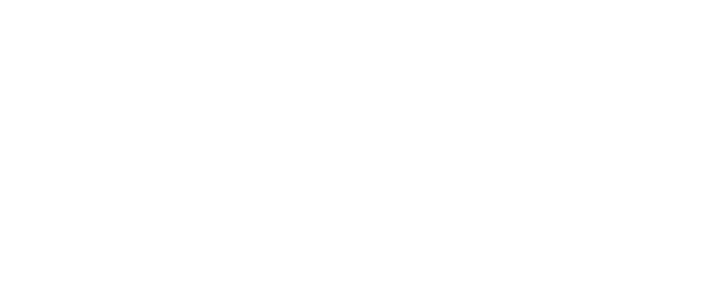
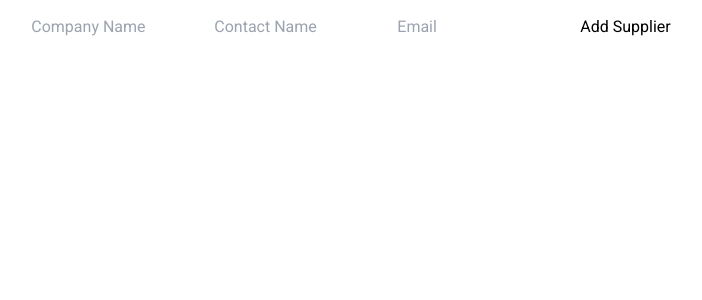
Before and after one commit to smudgy-g/kiosk-inventory-management, a React (Create React App) app in the folder client/: page /supplier/add in a window 1280 px wide. Before the commit this address had no page. Shown: the top 300 px of the page, without its empty margins (289-991 px from the left). Built offline with nearby package versions, Linux system fonts and the light colour scheme.

Commit message:
feat: add supplier api

```diff
--- a/client/src/App.tsx
+++ b/client/src/App.tsx
@@ -4,6 +4,7 @@
 import Login from './components/Login';
 import Product from './components/Product';
 import Client from './components/Client';
+import AddSupplier from './components/AddSupplier';
 
 function App() {
   return (
@@ -12,6 +13,7 @@
         <Route path='/' element={<Login />} />
         <Route path='/client' element={<Client />} />
         <Route path='/supplier/{:id}' element={<Product />} />
+        <Route path='/supplier/add' element={<AddSupplier />} />
       </Routes>
     </Router>
   );
--- /dev/null
+++ b/client/src/app/interfaces.ts
@@ -0,0 +1,14 @@
+export interface Supplier {
+  clientId: Number;
+  companyName: String;
+  contactName: String;
+  email: String;
+  id: Number;
+}
+
+export interface newSupplier {
+  clientId: Number;
+  companyName: String;
+  contactName: String;
+  email: String;
+}
--- /dev/null
+++ b/client/src/components/AddSupplier.tsx
@@ -0,0 +1,52 @@
+import { addSupplierToClient } from '../services/supplierService';
+import { newSupplier } from '../app/interfaces';
+import { useState } from 'react';
+import { useAppSelector } from '../app/hooks';
+
+export default function AddSupplier() {
+  const [company, setCompany] = useState('');
+  const [contact, setContact] = useState('');
+  const [email, setEmail] = useState('');
+
+  const clientID = useAppSelector((state) => state.client.id);
+
+  function handleSubmit(e: any) {
+    e.preventDefault();
+    const supplier: newSupplier = {
+      clientId: clientID,
+      companyName: company,
+      contactName: contact,
+      email: email,
+    };
+    addSupplierToClient(supplier);
+  }
+  return (
+    <div>
+      <form onSubmit={handleSubmit}>
+        <input
+          name='companyName'
+          placeholder='Company Name'
+          value={company}
+          onChange={(e) => setCompany(e.target.value)}
+          required
+        />
+        <input
+          name='contactName'
+          placeholder='Contact Name'
+          value={contact}
+          onChange={(e) => setContact(e.target.value)}
+          required
+        />
+        <input
+          name='email'
+          placeholder='Email'
+          value={email}
+          type='email'
+          onChange={(e) => setEmail(e.target.value)}
+          required
+        />
+        <button type='submit'>Add Supplier</button>
+      </form>
+    </div>
+  );
+}
--- a/client/src/components/Client.tsx
+++ b/client/src/components/Client.tsx
@@ -5,14 +5,15 @@
 import { getClientSuppliers } from '../services/supplierService';
 // remove this and move to tailwind
 import '../styles/client.css';
+import { Supplier } from '../app/interfaces';
 
-interface Supplier {
-  clientId: Number;
-  companyName: String;
-  contactName: String;
-  email: String;
-  id: Number;
-}
+// interface Supplier {
+//   clientId: Number;
+//   companyName: String;
+//   contactName: String;
+//   email: String;
+//   id: Number;
+// }
 
 //In component files, import the pre-typed hooks instead of the standard hooks from React Redux
 export default function Client() {
@@ -38,7 +39,11 @@
       <main>
         <div className='supplier-list-container'>
           {suppliers.map((supplier) => (
-            <SupplierComponent name={supplier.companyName} id={supplier.id} />
+            <SupplierComponent
+              key={supplier.id.toString()}
+              name={supplier.companyName}
+              id={supplier.id}
+            />
           ))}
         </div>
         <div className='flex-row margin-30-top'>
--- a/client/src/components/SupplierComponent.tsx
+++ b/client/src/components/SupplierComponent.tsx
@@ -5,6 +5,7 @@
 import '../styles/supplierComponent.css';
 
 interface SupplierComponentProps {
+  key: String;
   name: String;
   id: Number;
 }
--- a/client/src/features/clientSlice.ts
+++ b/client/src/features/clientSlice.ts
@@ -6,7 +6,7 @@
 }
 
 const initialState: ClientState = {
-  id: 1,
+  id: 2,
 };
 export const clientSlice = createSlice({
   name: 'client',
--- a/client/src/services/supplierService.ts
+++ b/client/src/services/supplierService.ts
@@ -1,3 +1,4 @@
+import { newSupplier } from '../app/interfaces';
 const BASE_URL = 'http://localhost:8080/supplier';
 
 export function getClientSuppliers(id: Number) {
@@ -9,14 +10,14 @@
     .catch((err) => console.log(`Error retrieving events: ${err}`));
 }
 
-// function createEvent(event) {
-//   fetch(baseURL, {
-//     method: 'POST',
-//     headers: {
-//       'Content-Type': 'application/json',
-//     },
-//     body: JSON.stringify(event),
-//   })
-//     .then((response) => response.json())
-//     .catch((err) => console.log(`Error creating new event: ${err}`));
-// }
+export function addSupplierToClient(supplier: newSupplier) {
+  fetch(`${BASE_URL}`, {
+    method: 'POST',
+    headers: {
+      'Content-Type': 'application/json',
+    },
+    body: JSON.stringify(supplier),
+  })
+    .then((response) => console.log(response.json()))
+    .catch((err) => console.log(`Error creating new event: ${err}`));
+}
```
